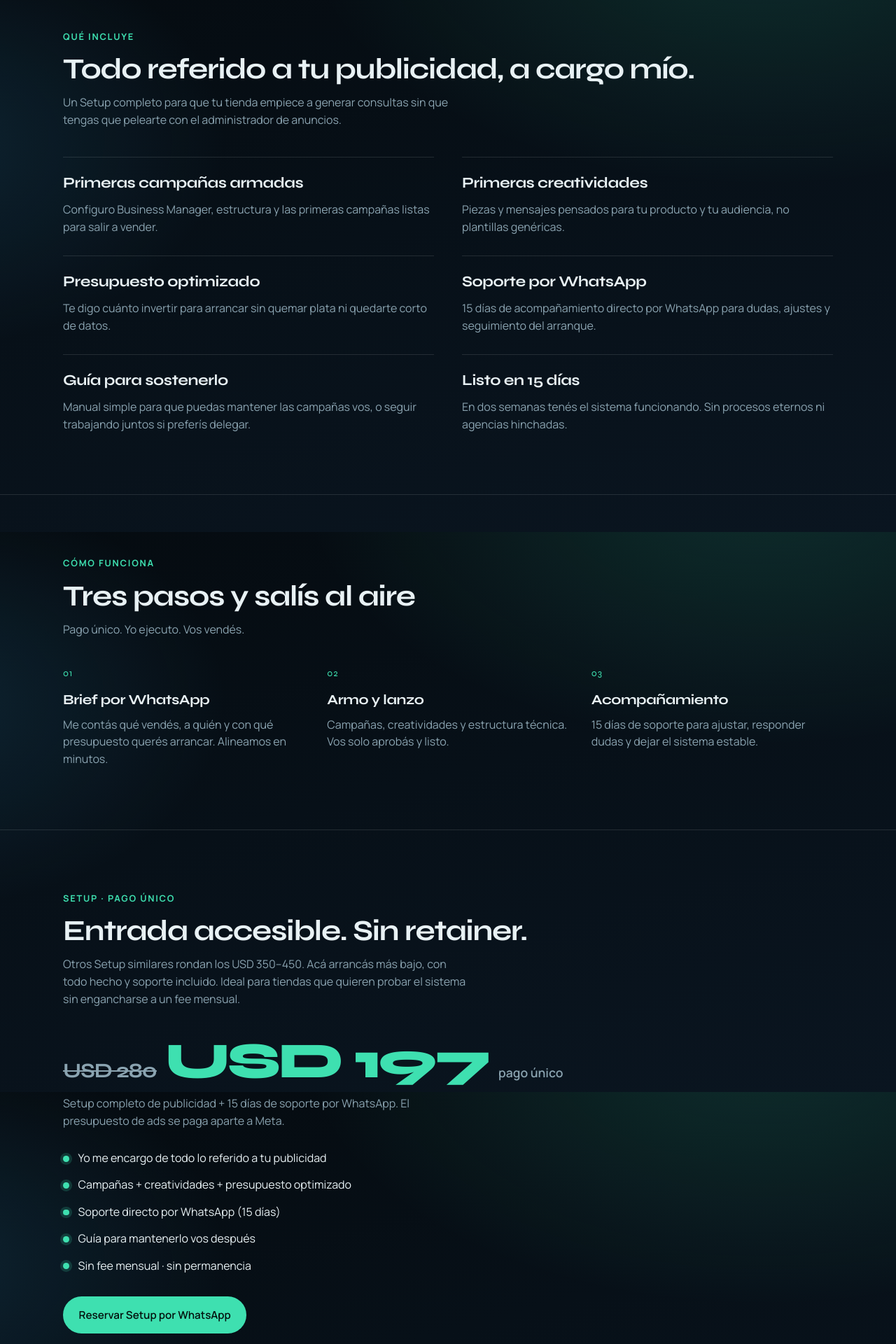
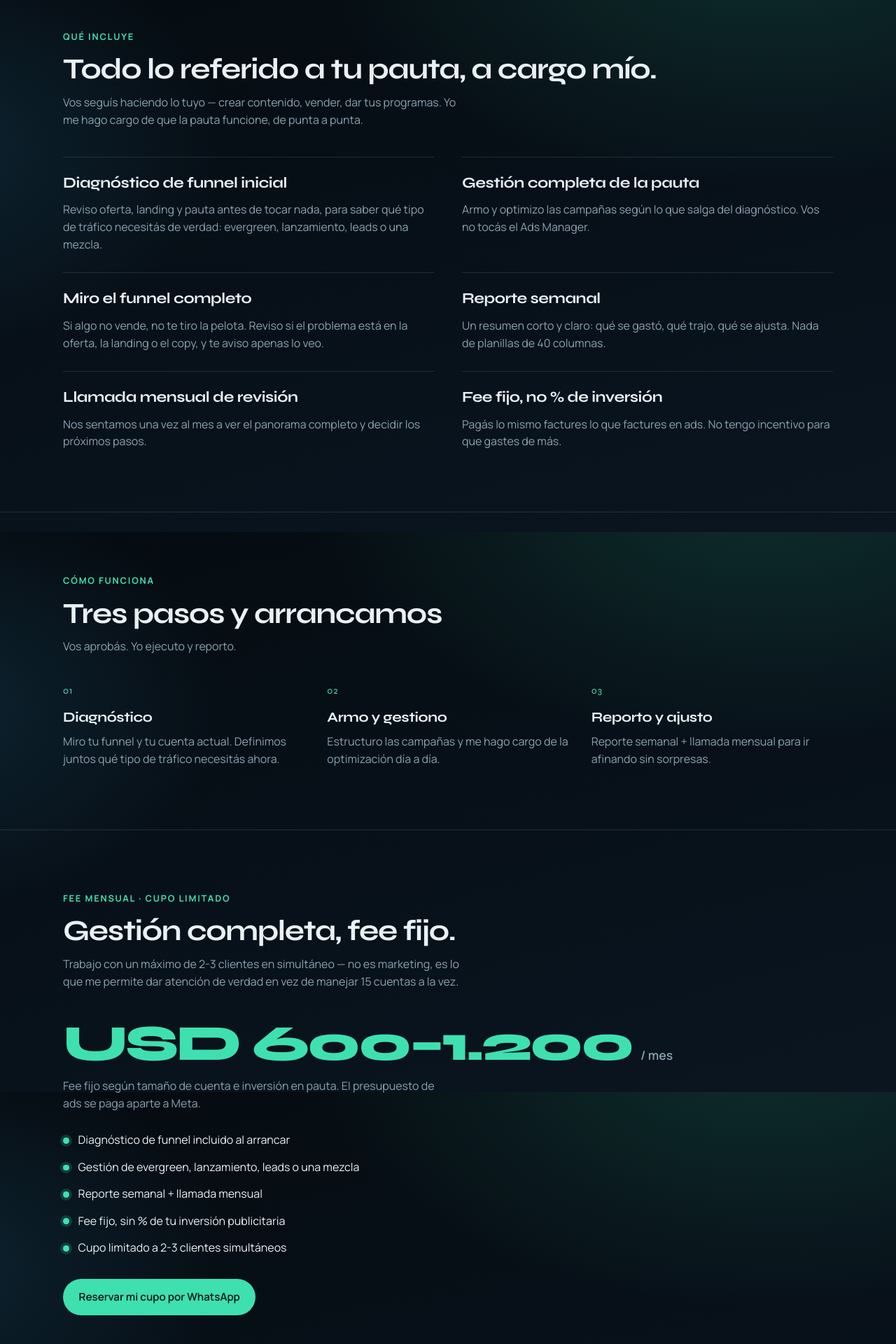
Before and after one commit to ramaskere/Ramaruizmkt, a Next.js app: page / in a window 1280 px wide. Shown: the part 840-2760 px from the top of the page at 70% size. Built offline with nearby package versions, Linux system fonts and the light colour scheme.

Commit message:
Reemplazar oferta: gestión de Meta Ads para infoproductores/coaches
Cambia el Setup pago único para tiendas por la nueva oferta de gestión
mensual con fee fijo (USD 600-1.200), cupo limitado a 2-3 clientes,
dirigida a infoproductores y coaches. Mantiene el mismo sistema visual.

```diff
--- a/app/layout.tsx
+++ b/app/layout.tsx
@@ -15,9 +15,9 @@ const manrope = Manrope({
 });
 
 export const metadata: Metadata = {
-  title: "Ramaruizmkt — Setup de ads para tu tienda",
+  title: "Ramaruizmkt — Meta Ads para infoproductores y coaches",
   description:
-    "Setup de publicidad en Meta: campañas, creatividades y soporte por WhatsApp. Pago único desde USD 197. Yo me encargo de todo.",
+    "Gestión completa de Meta Ads con fee fijo mensual. Cupo limitado a 2-3 clientes. Vos te olvidás del Ads Manager, yo me encargo de todo.",
 };
 
 export default function RootLayout({
--- a/app/page.tsx
+++ b/app/page.tsx
@@ -1,3 +1,9 @@
+const WHATSAPP_NUMBER = "5492645127846";
+const WHATSAPP_BASE = `https://wa.me/${WHATSAPP_NUMBER}`;
+const WHATSAPP_MSG = encodeURIComponent(
+  "Hola! Vi tu página y quiero saber más sobre la gestión de Meta Ads."
+);
+
 export default function Home() {
   return (
     <div className="page">
@@ -8,7 +14,7 @@ export default function Home() {
           </a>
           <div className="nav-links">
             <a href="#incluye">Qué incluye</a>
-            <a href="#oferta">Setup</a>
+            <a href="#oferta">Fee y cupo</a>
             <a href="#contacto">WhatsApp</a>
           </div>
         </nav>
@@ -23,23 +29,26 @@ export default function Home() {
               <span>ruiz</span>
               mkt
             </p>
-            <h1>Setup de anuncios para tu tienda. Yo me encargo de todo.</h1>
+            <h1>
+              Me dedico a escalar tus resultados con Meta Ads. Vos te olvidás
+              de mirar anuncios y números.
+            </h1>
             <p>
-              Armo tus primeras campañas, creatividades y estructura en Meta.
-              Vos recibís soporte por WhatsApp y un sistema listo para vender —
-              sin fee mensual.
+              Gestión completa de pauta para infoproductores y coaches que ya
+              facturan y quieren escalar sin vivir pegados al Administrador de
+              anuncios. Fee fijo, cupo limitado a 2-3 clientes.
             </p>
             <div className="hero-cta">
               <a
                 className="btn btn-primary"
-                href="https://wa.me/"
+                href={`${WHATSAPP_BASE}?text=${WHATSAPP_MSG}`}
                 target="_blank"
                 rel="noreferrer"
               >
-                Quiero el Setup
+                Quiero mi cupo
               </a>
               <a className="btn btn-ghost" href="#oferta">
-                Ver precio
+                Ver fee y cupo
               </a>
             </div>
           </div>
@@ -48,52 +57,55 @@ export default function Home() {
         <section className="section" id="incluye">
           <div className="wrap">
             <p className="section-label">Qué incluye</p>
-            <h2>Todo referido a tu publicidad, a cargo mío.</h2>
+            <h2>Todo lo referido a tu pauta, a cargo mío.</h2>
             <p className="section-lead">
-              Un Setup completo para que tu tienda empiece a generar consultas
-              sin que tengas que pelearte con el administrador de anuncios.
+              Vos seguís haciendo lo tuyo — crear contenido, vender, dar tus
+              programas. Yo me hago cargo de que la pauta funcione, de punta a
+              punta.
             </p>
             <ul className="perk-list">
               <li>
-                <h3>Primeras campañas armadas</h3>
+                <h3>Diagnóstico de funnel inicial</h3>
                 <p>
-                  Configuro Business Manager, estructura y las primeras
-                  campañas listas para salir a vender.
+                  Reviso oferta, landing y pauta antes de tocar nada, para
+                  saber qué tipo de tráfico necesitás de verdad: evergreen,
+                  lanzamiento, leads o una mezcla.
                 </p>
               </li>
               <li>
-                <h3>Primeras creatividades</h3>
+                <h3>Gestión completa de la pauta</h3>
                 <p>
-                  Piezas y mensajes pensados para tu producto y tu audiencia,
-                  no plantillas genéricas.
+                  Armo y optimizo las campañas según lo que salga del
+                  diagnóstico. Vos no tocás el Ads Manager.
                 </p>
               </li>
               <li>
-                <h3>Presupuesto optimizado</h3>
+                <h3>Miro el funnel completo</h3>
                 <p>
-                  Te digo cuánto invertir para arrancar sin quemar plata ni
-                  quedarte corto de datos.
+                  Si algo no vende, no te tiro la pelota. Reviso si el
+                  problema está en la oferta, la landing o el copy, y te
+                  aviso apenas lo veo.
                 </p>
               </li>
               <li>
-                <h3>Soporte por WhatsApp</h3>
+                <h3>Reporte semanal</h3>
                 <p>
-                  15 días de acompañamiento directo por WhatsApp para dudas,
-                  ajustes y seguimiento del arranque.
+                  Un resumen corto y claro: qué se gastó, qué trajo, qué se
+                  ajusta. Nada de planillas de 40 columnas.
                 </p>
               </li>
               <li>
-                <h3>Guía para sostenerlo</h3>
+                <h3>Llamada mensual de revisión</h3>
                 <p>
-                  Manual simple para que puedas mantener las campañas vos, o
-                  seguir trabajando juntos si preferís delegar.
+                  Nos sentamos una vez al mes a ver el panorama completo y
+                  decidir los próximos pasos.
                 </p>
               </li>
               <li>
-                <h3>Listo en 15 días</h3>
+                <h3>Fee fijo, no % de inversión</h3>
                 <p>
-                  En dos semanas tenés el sistema funcionando. Sin procesos
-                  eternos ni agencias hinchadas.
+                  Pagás lo mismo factures lo que factures en ads. No tengo
+                  incentivo para que gastes de más.
                 </p>
               </li>
             </ul>
@@ -103,30 +115,28 @@ export default function Home() {
         <section className="section" id="proceso">
           <div className="wrap">
             <p className="section-label">Cómo funciona</p>
-            <h2>Tres pasos y salís al aire</h2>
-            <p className="section-lead">
-              Pago único. Yo ejecuto. Vos vendés.
-            </p>
+            <h2>Tres pasos y arrancamos</h2>
+            <p className="section-lead">Vos aprobás. Yo ejecuto y reporto.</p>
             <div className="process">
               <article className="step">
-                <h3>Brief por WhatsApp</h3>
+                <h3>Diagnóstico</h3>
                 <p>
-                  Me contás qué vendés, a quién y con qué presupuesto querés
-                  arrancar. Alineamos en minutos.
+                  Miro tu funnel y tu cuenta actual. Definimos juntos qué tipo
+                  de tráfico necesitás ahora.
                 </p>
               </article>
               <article className="step">
-                <h3>Armo y lanzo</h3>
+                <h3>Armo y gestiono</h3>
                 <p>
-                  Campañas, creatividades y estructura técnica. Vos solo
-                  aprobás y listo.
+                  Estructuro las campañas y me hago cargo de la optimización
+                  día a día.
                 </p>
               </article>
               <article className="step">
-                <h3>Acompañamiento</h3>
+                <h3>Reporto y ajusto</h3>
                 <p>
-                  15 días de soporte para ajustar, responder dudas y dejar el
-                  sistema estable.
+                  Reporte semanal + llamada mensual para ir afinando sin
+                  sorpresas.
                 </p>
               </article>
             </div>
@@ -135,39 +145,38 @@ export default function Home() {
 
         <section className="section" id="oferta">
           <div className="wrap offer-block">
-            <p className="section-label">Setup · Pago único</p>
-            <h2>Entrada accesible. Sin retainer.</h2>
+            <p className="section-label">Fee mensual · Cupo limitado</p>
+            <h2>Gestión completa, fee fijo.</h2>
             <p className="section-lead">
-              Otros Setup similares rondan los USD 350–450. Acá arrancás más
-              bajo, con todo hecho y soporte incluido. Ideal para tiendas que
-              quieren probar el sistema sin engancharse a un fee mensual.
+              Trabajo con un máximo de 2-3 clientes en simultáneo — no es
+              marketing, es lo que me permite dar atención de verdad en vez
+              de manejar 15 cuentas a la vez.
             </p>
             <div className="price-row">
               <p className="price">
-                <span className="price-anchor">USD 280</span>
-                <span className="price-amount">USD 197</span>
-                <span className="price-period">pago único</span>
+                <span className="price-amount">USD 600–1.200</span>
+                <span className="price-period">/ mes</span>
               </p>
               <p className="price-note">
-                Setup completo de publicidad + 15 días de soporte por WhatsApp.
-                El presupuesto de ads se paga aparte a Meta.
+                Fee fijo según tamaño de cuenta e inversión en pauta. El
+                presupuesto de ads se paga aparte a Meta.
               </p>
             </div>
             <ul className="offer-bullets">
-              <li>Yo me encargo de todo lo referido a tu publicidad</li>
-              <li>Campañas + creatividades + presupuesto optimizado</li>
-              <li>Soporte directo por WhatsApp (15 días)</li>
-              <li>Guía para mantenerlo vos después</li>
-              <li>Sin fee mensual · sin permanencia</li>
+              <li>Diagnóstico de funnel incluido al arrancar</li>
+              <li>Gestión de evergreen, lanzamiento, leads o una mezcla</li>
+              <li>Reporte semanal + llamada mensual</li>
+              <li>Fee fijo, sin % de tu inversión publicitaria</li>
+              <li>Cupo limitado a 2-3 clientes simultáneos</li>
             </ul>
             <div className="hero-cta">
               <a
                 className="btn btn-primary"
-                href="https://wa.me/"
+                href={`${WHATSAPP_BASE}?text=${WHATSAPP_MSG}`}
                 target="_blank"
                 rel="noreferrer"
               >
-                Reservar Setup por WhatsApp
+                Reservar mi cupo por WhatsApp
               </a>
             </div>
           </div>
@@ -176,15 +185,16 @@ export default function Home() {
         <section className="section contact" id="contacto">
           <div className="wrap">
             <p className="section-label">Contacto</p>
-            <h2>Escribime y vemos tu tienda</h2>
+            <h2>Escribime y vemos si hay match</h2>
             <p className="section-lead">
-              Mandame un WhatsApp con qué vendés y cuánto podés invertir en
-              ads. Te confirmo si el Setup te sirve y cómo arrancar.
+              Contame cómo está tu pauta hoy — la manejás vos, tenés a
+              alguien, o no corrés nada — y te digo con sinceridad si tiene
+              sentido trabajar juntos.
             </p>
             <div className="contact-actions">
               <a
                 className="btn btn-primary"
-                href="https://wa.me/"
+                href={`${WHATSAPP_BASE}?text=${WHATSAPP_MSG}`}
                 target="_blank"
                 rel="noreferrer"
               >
@@ -200,7 +210,7 @@ export default function Home() {
 
       <footer className="wrap footer">
         <span>© {new Date().getFullYear()} Ramaruizmkt</span>
-        <span>Setup de ads para tiendas · pago único</span>
+        <span>Gestión de Meta Ads para infoproductores y coaches · fee fijo</span>
       </footer>
     </div>
   );
```
